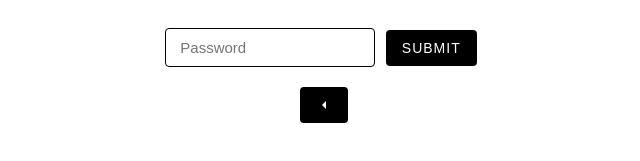
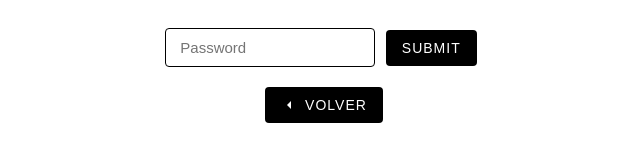
Before and after one commit to JoelXD18/ramos, a plain HTML site: page index.html in a window 1280 px wide. Both pictures are taken after a click on the button "PASSWORD". Shown: the part 425-586 px from the top of the page, without its empty margins (319-959 px from the left). Drawn offline with Linux system fonts and the light colour scheme.

Commit message:
Add 'Volver' button to index.html

```diff
--- a/index.html
+++ b/index.html
@@ -97,6 +97,7 @@
       <br>
       <button class="back-btn" id="backBtn">
         <svg class="arrow-icon" xmlns="http://www.w3.org/2000/svg" viewBox="0 0 24 24"><path d="M15 18l-6-6 6-6" /></svg>
+        <span>Volver</span>
       </button>
     </div>
   </div>
```
